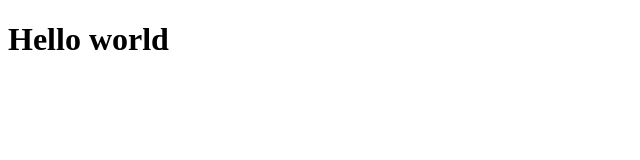
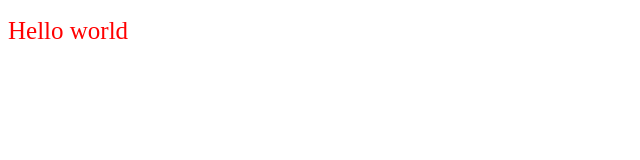
Before and after one commit to Mirsharof/firstProject, a plain HTML site: page index.html in a window 1280 px wide. Shown: the whole page, without its empty margins (0-640 px from the left). Drawn offline with Linux system fonts and the light colour scheme.

Commit message:
style qoshdik

```diff
--- a/index.html
+++ b/index.html
@@ -4,6 +4,13 @@
     <meta charset="UTF-8">
     <meta name="viewport" content="width=h1, initial-scale=1.0">
     <title>Document</title>
+    <style>
+    h1{
+        font-size: 25px;
+        font-weight: 500;
+        color:red;
+    }
+        </style>
 </head>
 <body>
     <h1>Hello world</h1>
```
Also changed, not shown: style.css (added).
